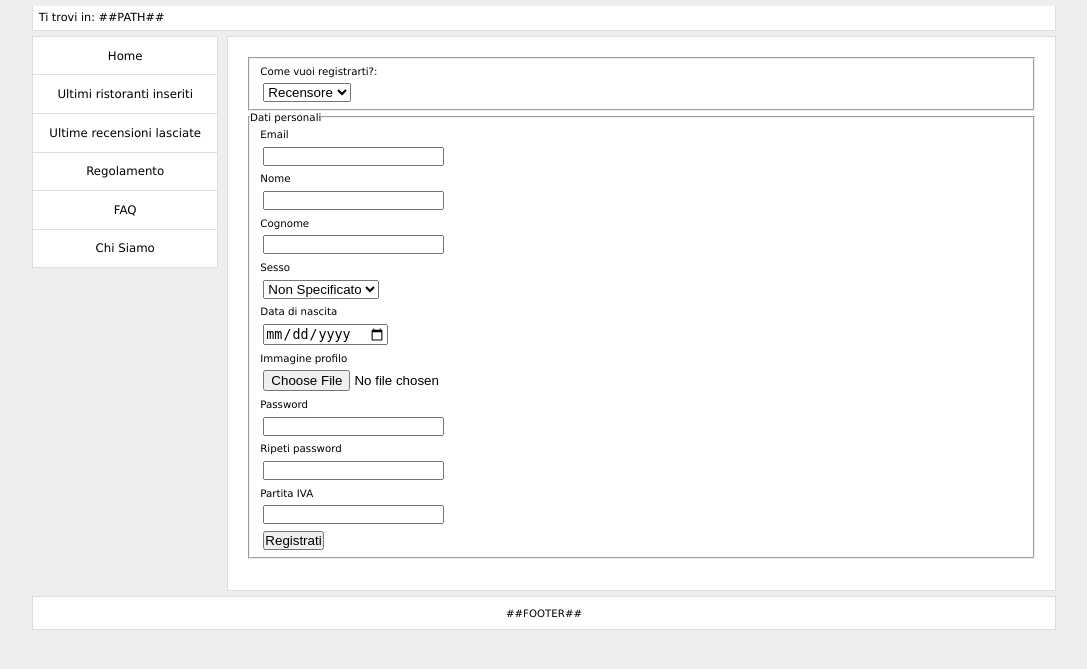
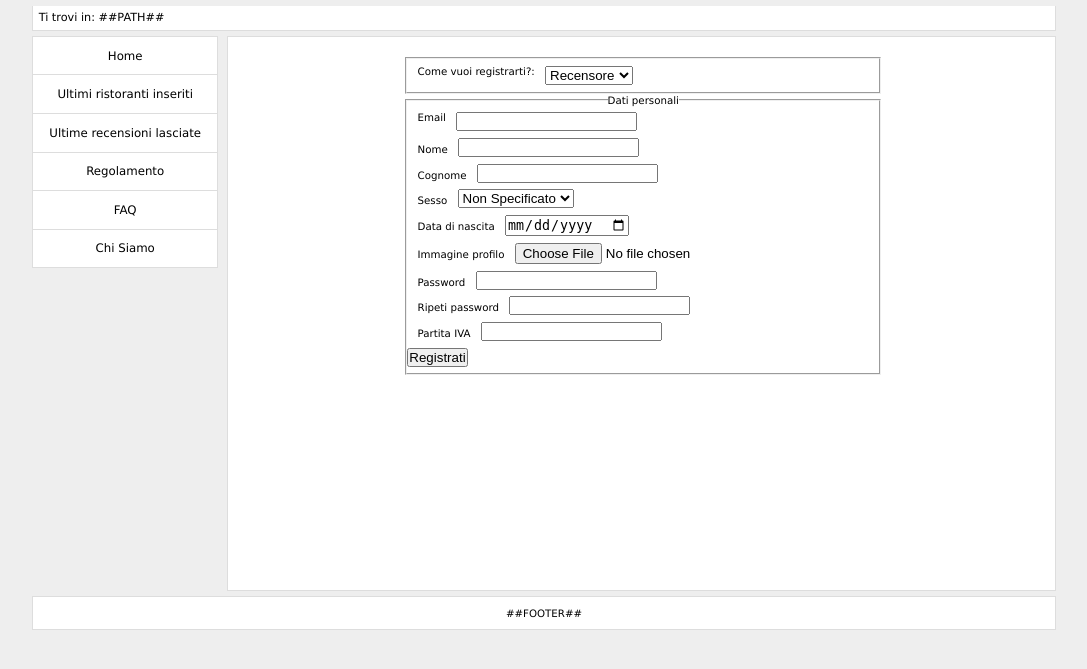
Before and after one commit to EgonGalvani/RestReview, a PHP site: page /html/registrazione.html in a window 1280 px wide. Shown: the part 91-760 px from the top of the page, without its empty margins (96-1183 px from the left). Run offline with PHP 8.4, Linux system fonts and the light colour scheme.

Commit message:
Add files via upload

```diff
--- a/css/style.css
+++ b/css/style.css
@@ -152,9 +152,23 @@ attivo, poichè questo non è un link */
     padding-left: 1.5em;
 }
 
-input, select, label{
+fieldset {
+    margin-left: 20%;
+    margin-right:20%;
+    width: 60%;
+    text-align: center;
+}
+input, select{
     display: block;
     margin-top: 0.5em;
     margin-bottom: 0.5em;
+}
+
+label{
+    float: left;
+    padding-top: 0.5em;
+    padding-bottom: 0.5em;
     margin-left: 1em;
+    padding-right: 1em;
+
 }
--- a/html/registrazione.html
+++ b/html/registrazione.html
@@ -3,7 +3,7 @@
     <head>
         <meta http-equiv="Content-Type" content="text/html; charset=utf-8" />
 
-        <title>RestReview - Le migliori recensioni di ristoranti</title>
+        <title>Registrazione</title>
         <meta name="title" content="RistReview - Le migliori recensioni di ristoranti" />
 
         <meta name="description" content="" />
@@ -42,7 +42,7 @@
                 (https://www.w3schools.com/tags/att_form_enctype.asp)-->
                 <fieldset>
                     <label for="tipo_utente">Come vuoi registrarti?:</label>
-                    <select name="tipo_utente">
+                    <select name="tipo_utente" id=>
                         <option value="recensore">Recensore</option>
                         <option value="ristoratore">Ristoratore</option>
                     </select>
@@ -50,28 +50,28 @@
                 <fieldset >
                     <legend>Dati personali</legend>
                     <label for="email">Email</label>
-                    <input type="email" name="email" required="required" tabindex="1" />
+                    <input type="email" name="email" id="email" required="required" tabindex="1" />
                     <label for="nome">Nome</label>
-                    <input type="text" name="nome" required="required" tabindex="2" />
+                    <input type="text" name="nome" id="nome" required="required" tabindex="2" />
                     <label for="cognome">Cognome</label>
-                    <input type="text" name="cognome" required="required" tabindex="3" />
+                    <input type="text" name="cognome" id="cognome" required="required" tabindex="3" />
                     <label for="sesso">Sesso</label>
-                    <select name="sesso" required="required" tabindex="4">
+                    <select name="sesso" id="sesso" required="required" tabindex="4">
                         <option value="undef" selected="selected">Non Specificato</option>
                         <option value="uomo">Uomo</option>
                         <option value="donna">Donna</option>
                         <option value="altro">Altro</option>
                     </select>
                     <label for="nascita">Data di nascita</label>
-                    <input type="date" name="nascita" required="required" tabindex="5">
+                    <input type="date" name="nascita" id="nascita" required="required" tabindex="5">
                     <label for="img_profilo">Immagine profilo</label>
-                    <input type="file" name="img_profilo" tabindex="6">
+                    <input type="file" name="img_profilo" id="img_profilo" tabindex="6">
                     <label for="password">Password</label>
-                    <input type="password" name="password" required="required" tabindex="7" />
+                    <input type="password" name="password" id="password" required="required" tabindex="7" />
                     <label for="repeatpassword">Ripeti password</label>
-                    <input type="password" name="repeatpassword" required="required" tabindex="8" />
+                    <input type="password" name="repeatpassword" id="repeatpassword" required="required" tabindex="8" />
                     <label for="p_iva">Partita IVA</label>
-                    <input type="text" name="p_iva" tabindex="9" />
+                    <input type="text" name="p_iva" id="p_iva" tabindex="9" />
                     <input type="submit" value="Registrati"/>
                 </fieldset>
             </form>
```
